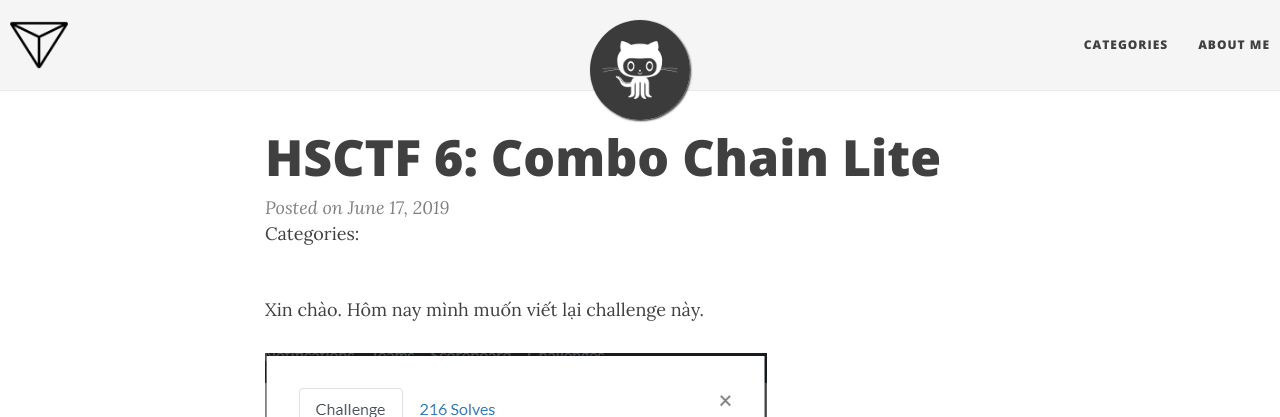
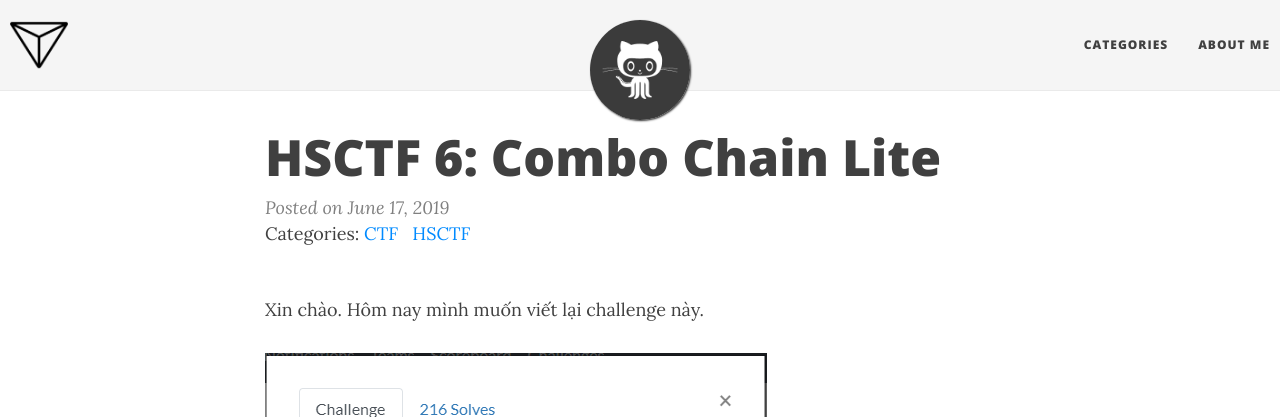
Before and after one commit to Delt-A/delt-a.github.io, a Jekyll site: the page built from _posts/2019-06-17-hsctf-6-combo-chain-lite.md, in a window 1280 px wide and 900 px high. Shown: the top 417 px of the window. Built offline with Jekyll 4.4.1, drawn with Linux system fonts in a browser that asks for light colours; nearby versions of some CDN libraries.

Commit message:
Update 2019-06-17-hsctf-6-combo-chain-lite.md

```diff
--- a/_posts/2019-06-17-hsctf-6-combo-chain-lite.md
+++ b/_posts/2019-06-17-hsctf-6-combo-chain-lite.md
@@ -4,6 +4,9 @@
 title: 'HSCTF 6: Combo Chain Lite'
 Categories:
   - CTF - HSCTF
+categories:
+  - CTF
+  - HSCTF
 ---
 Xin chào.
 Hôm nay mình muốn viết lại challenge này.
```
